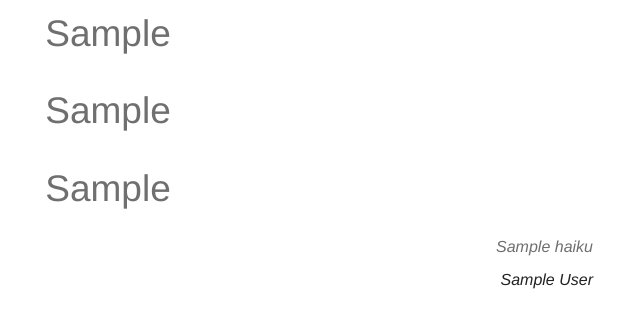
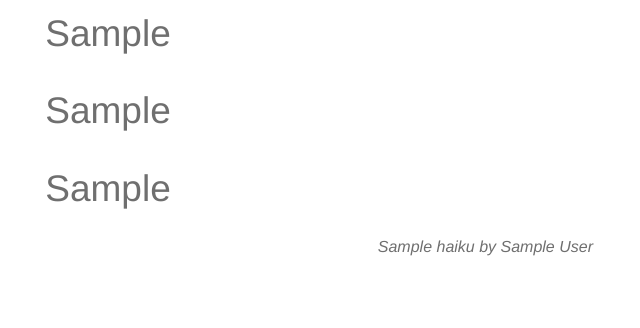
Before and after one commit to aareet/hajku, a Flask app: template templates/view.html in a window 1280 px wide. Shown: the part 83-411 px from the top of the page, without its empty margins (532-1172 px from the left). Run offline with Flask 2, Linux system fonts and the light colour scheme; the template is opened without the code that fills it: most values are stand-ins (such as "Sample title", 1, 10 or a date in 2020).

Commit message:
Should really make these changes in one go

```diff
--- a/templates/view.html
+++ b/templates/view.html
@@ -18,8 +18,7 @@
 	    	</div>
 			<div class="large-4 columns">
 					<span><i>
-						<p class="subheader">{{haiku["title"]}} </p>
-						<p>{{haiku["author"]}}</p>
+						<p class="subheader">{{haiku["title"]}} by {{haiku["author"]}}</p>
 					</i>
 					</span>
 			</div>
```
